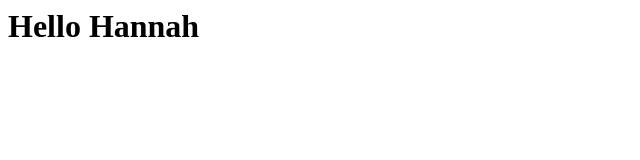
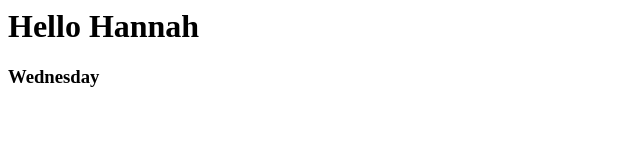
Before and after one commit to plee61/myJsWebCamp, a plain HTML site: page Hello.html in a window 1280 px wide. Shown: the whole page, without its empty margins (0-640 px from the left). Drawn offline with Linux system fonts and the light colour scheme.

Commit message:
Added H3 topic

```diff
--- a/Hello.html
+++ b/Hello.html
@@ -1,3 +1,4 @@
 <html>
 <H1>Hello Hannah</H1>
+<h3>Wednesday</h3>
 </html>
```
